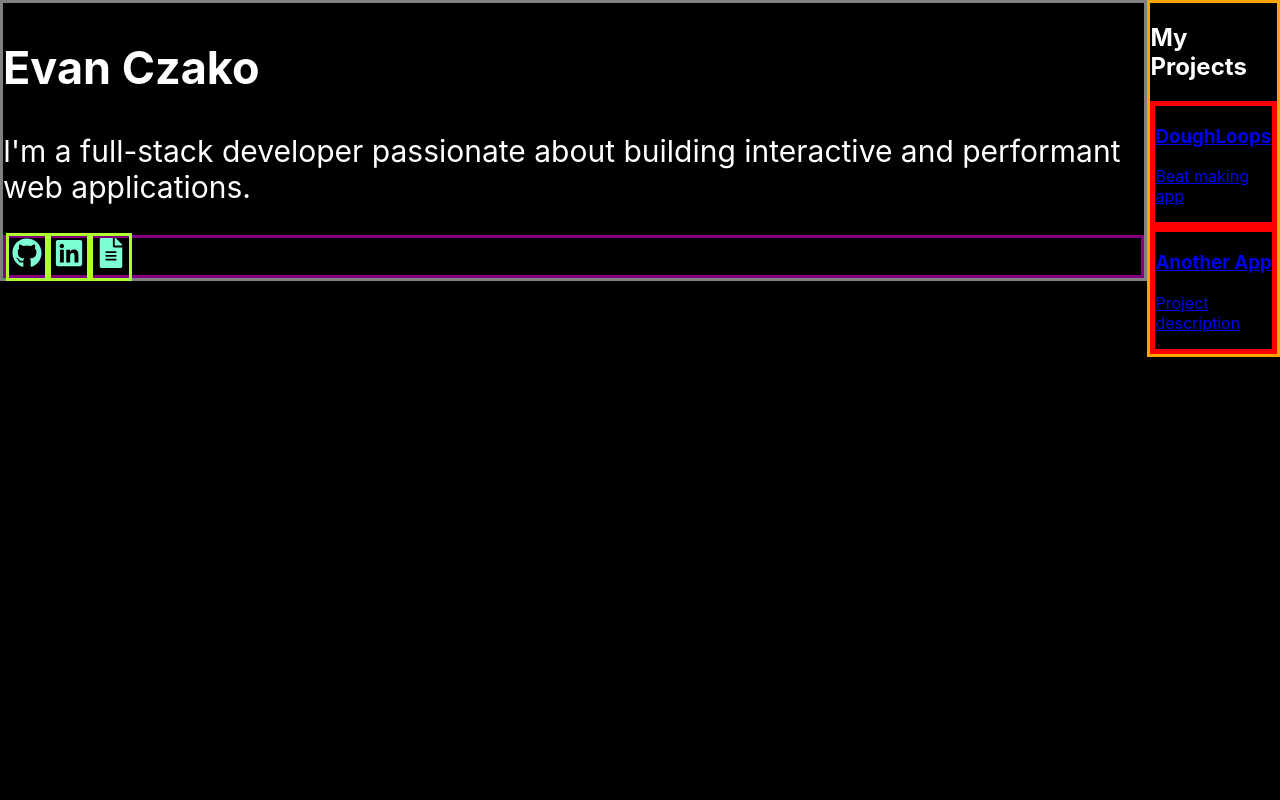
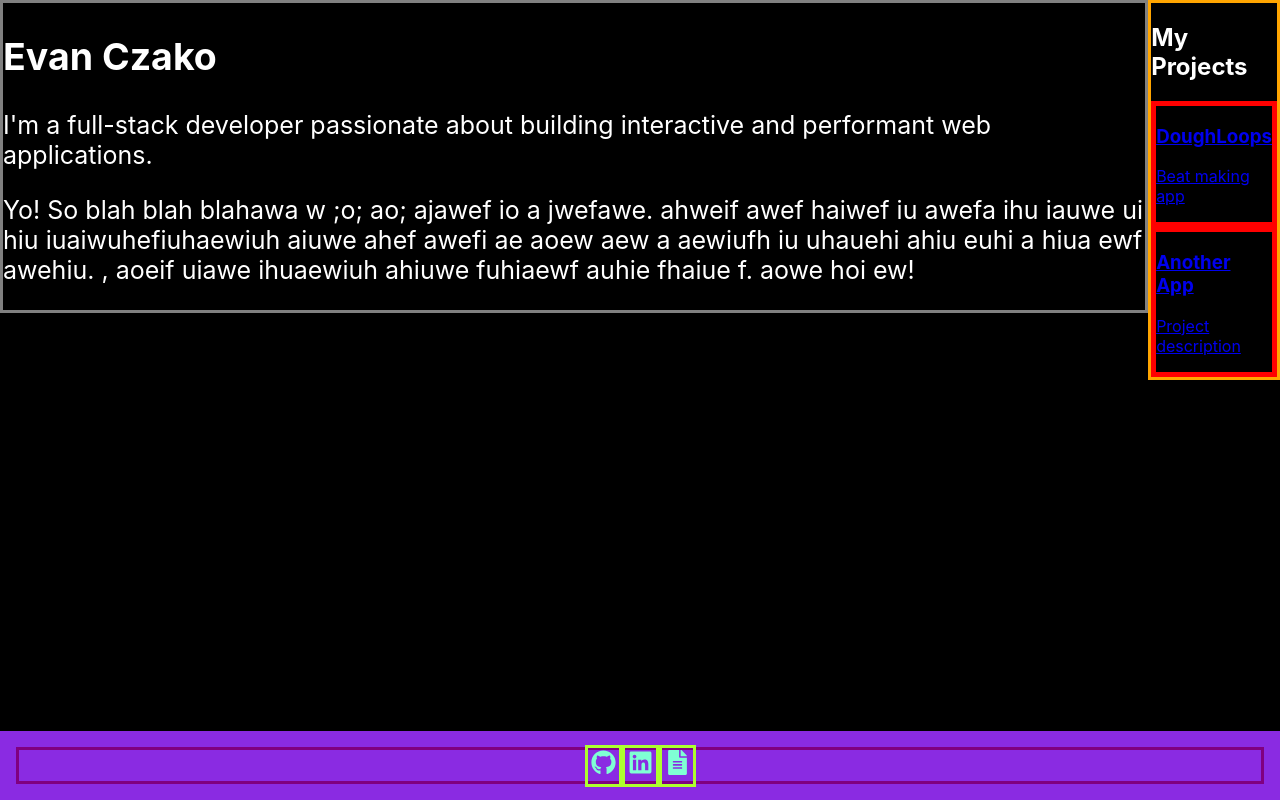
Before and after one commit to EvanCzako/DoughLab2, a React (Create React App) app: page / in a window 1280 px wide. Built offline with nearby package versions, Linux system fonts and the light colour scheme.

Commit message:
Add more dynamic layout stuff + footer links

```diff
--- a/src/App.module.css
+++ b/src/App.module.css
@@ -1,12 +1,20 @@
 .app {
     background-color: black;
     color: white;
+	min-height: 100vh; /* ensures full viewport height */
+    display: flex;
+    flex-direction: column;
 }
 
+
 .appLayout {
+    flex: 1;
     display: flex;
     flex-direction: column;
-    min-height: 100vh;
+    justify-content: flex-start;
+
+    /* Optional: gives some space between layout and footer */
+    margin-bottom: 2rem;
 }
 
 /* Apply horizontal layout when in landscape mode */
--- a/src/App.tsx
+++ b/src/App.tsx
@@ -1,13 +1,21 @@
 import React from 'react';
 import AboutSection from './components/AboutSection';
 import ProjectsGrid from './components/ProjectsGrid';
+import MouseRing from './components/MouseRing';
+import Footer from './components/Footer';
 import styles from './App.module.css';
 
 export default function App() {
     return (
-        <main className={`${styles.app} ${styles.appLayout}`}>
-            <AboutSection />
-            <ProjectsGrid />
+        <main className={`${styles.app}`}>
+			{/* <MouseRing /> */}
+
+			<div className={styles.appLayout}>
+				<AboutSection />
+				<ProjectsGrid />
+			</div>
+
+			<Footer/>
         </main>
     );
 }
--- a/src/components/AboutSection.tsx
+++ b/src/components/AboutSection.tsx
@@ -19,17 +19,13 @@ export default function AboutSection() {
                 I'm a full-stack developer passionate about building interactive
                 and performant web applications.
             </p>
-            <div className={styles.linksContainer}>
-                <a href="https://github.com/EvanCzako" target="_blank" rel="noopener noreferrer" className={styles.socialLink}>
-                    <GithubIcon className="social-link" />
-                </a>
-                <a href="https://www.linkedin.com/in/evan-czako/" target="_blank" rel="noopener noreferrer" className={styles.socialLink}>
-                    <LinkedinIcon className="social-link" />
-                </a>
-                <a href="/resume.pdf" target="_blank" rel="noopener noreferrer" className={styles.socialLink}>
-                    <FileIcon className="social-link" />
-                </a>
-            </div>
+			<p>
+				Yo! So blah blah blahawa w ;o; ao; ajawef io a jwefawe. ahweif awef haiwef iu
+				awefa ihu iauwe ui hiu iuaiwuhefiuhaewiuh aiuwe ahef awefi ae aoew aew a
+				aewiufh iu uhauehi ahiu euhi a hiua ewf awehiu. ,
+
+				 aoeif uiawe ihuaewiuh ahiuwe fuhiaewf auhie fhaiue f. aowe hoi ew!
+			</p>
         </section>
     );
 }
--- /dev/null
+++ b/src/components/Footer.tsx
@@ -0,0 +1,30 @@
+import { FaGithub, FaLinkedin, FaFileAlt } from 'react-icons/fa';
+import { useStore } from '../store';
+import styles from '../styles/Footer.module.css';
+
+const GithubIcon = FaGithub as React.FC<React.SVGProps<SVGSVGElement>>;
+const LinkedinIcon = FaLinkedin as React.FC<React.SVGProps<SVGSVGElement>>;
+const FileIcon = FaFileAlt as React.FC<React.SVGProps<SVGSVGElement>>;
+
+export default function Footer() {
+    const fontSize = useStore(s => s.fontSize);
+
+    return (
+        <section
+            className={styles.footer}
+            style={{ fontSize }}
+        >
+            <div className={styles.linksContainer}>
+                <a href="https://github.com/EvanCzako" target="_blank" rel="noopener noreferrer" className={styles.socialLink}>
+                    <GithubIcon className="social-link" />
+                </a>
+                <a href="https://www.linkedin.com/in/evan-czako/" target="_blank" rel="noopener noreferrer" className={styles.socialLink}>
+                    <LinkedinIcon className="social-link" />
+                </a>
+                <a href="/resume.pdf" target="_blank" rel="noopener noreferrer" className={styles.socialLink}>
+                    <FileIcon className="social-link" />
+                </a>
+            </div>
+        </section>
+    );
+}
--- /dev/null
+++ b/src/components/MouseRing.tsx
@@ -0,0 +1,20 @@
+// MouseRing.tsx
+import React, { useEffect, useRef } from 'react';
+import styles from '../styles/MouseRing.module.css';
+
+export default function MouseRing() {
+    const ringRef = useRef<HTMLDivElement>(null);
+
+    useEffect(() => {
+        const moveRing = (e: MouseEvent) => {
+            if (ringRef.current) {
+                ringRef.current.style.transform = `translate(${e.clientX-150}px, ${e.clientY-150}px)`;
+            }
+        };
+
+        window.addEventListener('mousemove', moveRing);
+        return () => window.removeEventListener('mousemove', moveRing);
+    }, []);
+
+    return <div ref={ringRef} className={styles.mouseRing} />;
+}
--- a/src/store.ts
+++ b/src/store.ts
@@ -6,6 +6,6 @@ interface FontState {
 }
 
 export const useStore = create<FontState>(set => ({
-    fontSize: 30,
+    fontSize: 25,
     setFontSize: (size: number) => set({ fontSize: size }),
 }));
--- /dev/null
+++ b/src/styles/Footer.module.css
@@ -0,0 +1,26 @@
+.footer {
+    margin-top: auto; /* pushes the footer down if there's extra space */
+    padding: 1rem;
+    background-color: #f5f5f5;
+    text-align: center;
+	background-color: blueviolet;
+}
+
+.linksContainer {
+	border: 3px solid purple;
+}
+
+.socialLink {
+	border: 3px solid greenyellow;
+	padding: 3px;
+}
+
+.socialLink svg {
+	transition: 0.3s;
+	fill:aquamarine
+}
+
+.socialLink:hover svg {
+	transform: scale(1.2);
+	transition: 0.3s;
+}
```
Also changed, not shown: src/styles/MouseRing.module.css (added, +15 -0 lines).
